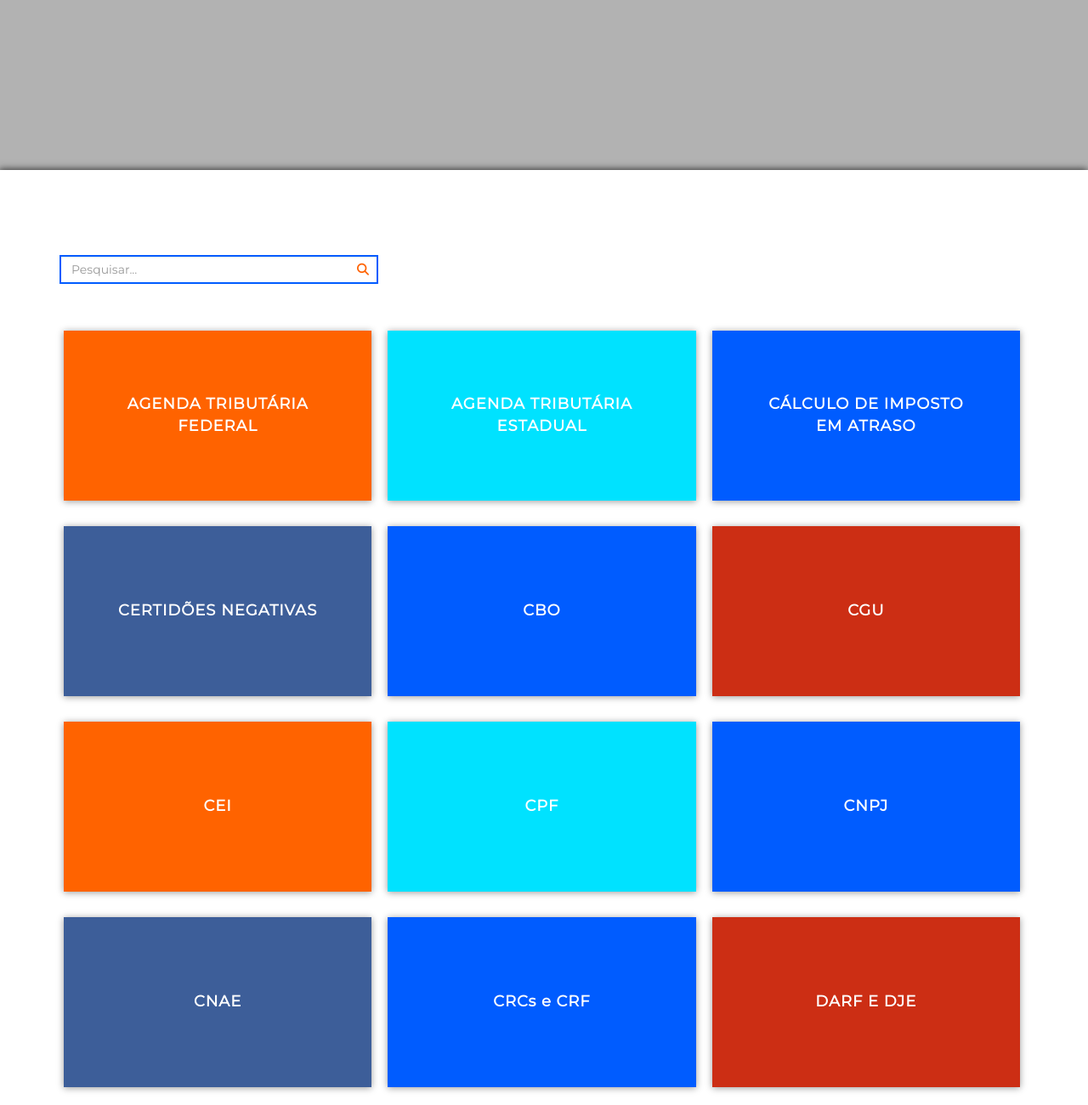
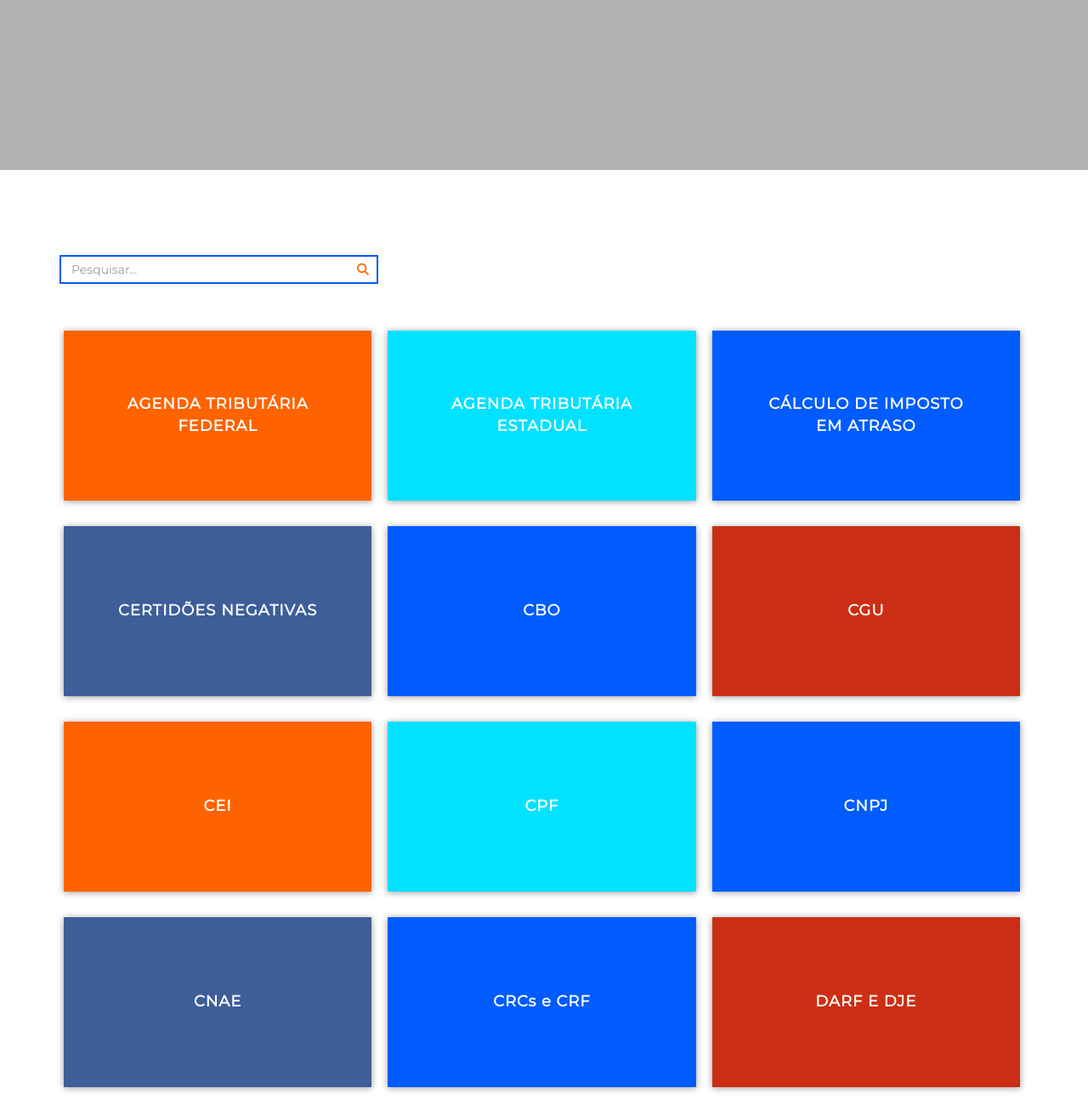
Before and after one commit to agbelga/linkscontabil, a PHP site: page /Link_Contabil/ in a window 1280 px wide. Shown: the part 520-1820 px from the top of the page at 85% size. Run offline with PHP 8.4, Linux system fonts and the light colour scheme; some libraries are stand-ins or nearby versions.

Commit message:
Terceiro

```diff
--- a/assets/css/style.css
+++ b/assets/css/style.css
@@ -19,9 +19,6 @@ p { text-align: justify; }
     background: #fff!important;
     position: relative;
     z-index: 99;
-}
-.bc-shadow{
-    box-shadow: -1px -1px 8px #222;
 }
 .blue{
     background: #005cff!important;
@@ -183,7 +180,7 @@ h2{
 
 /**** SECTION LINKS IMPORTANTES ****/
 .bc-shadow {
-    box-shadow: -1px -1px 8px #333!important;
+    box-shadow: 1px 1px 15px #000!important;
     position: relative;
     z-index: 99!important;
 }
--- a/links.php
+++ b/links.php
@@ -1,4 +1,4 @@
-<section class="links-importantes bc-shadow"><div id="scroll-links" class="scroll"></div>
+<section class="links-importantes"><div id="scroll-links" class="scroll"></div>
 
     <div class="container content">
 
```
